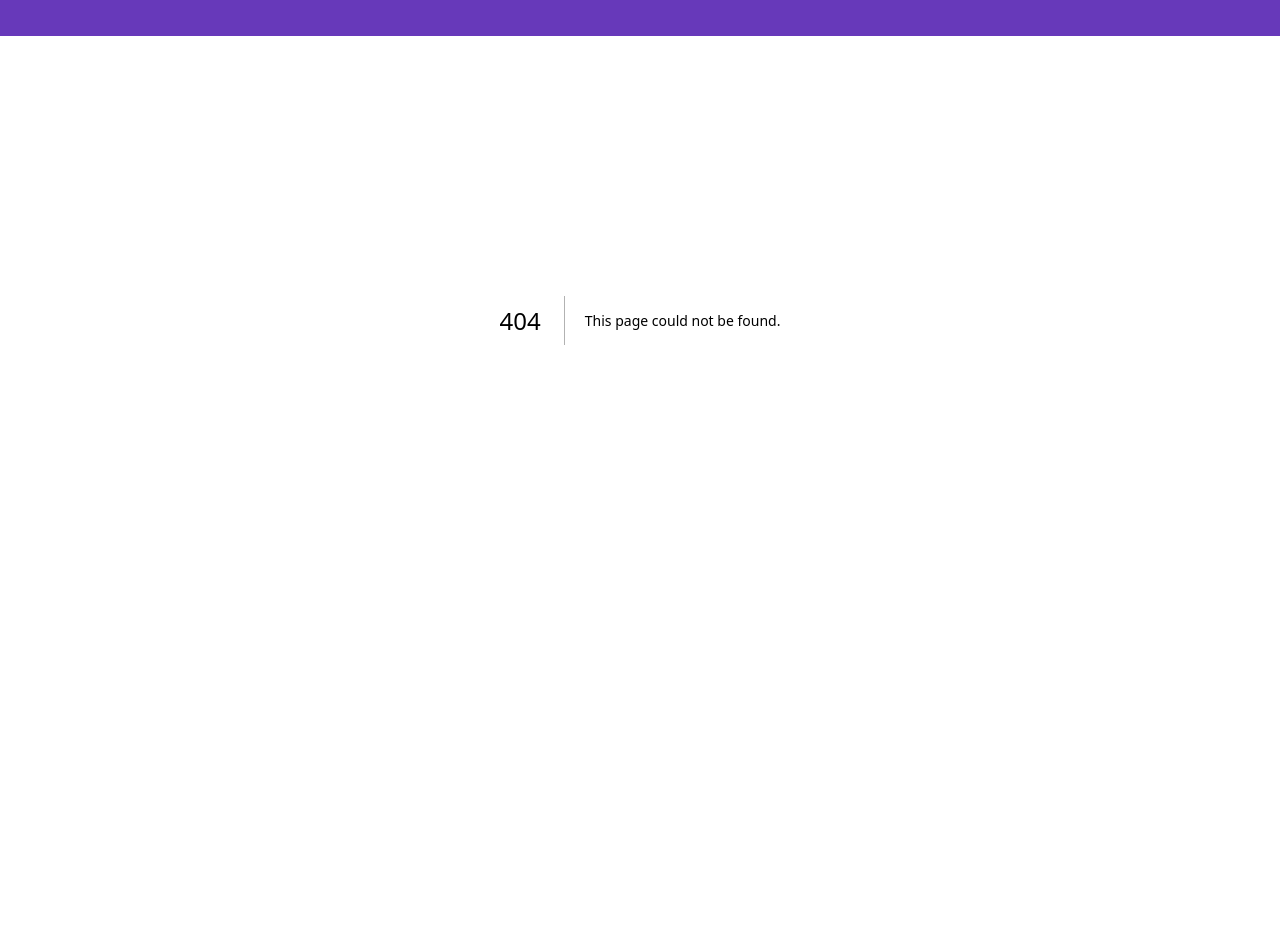
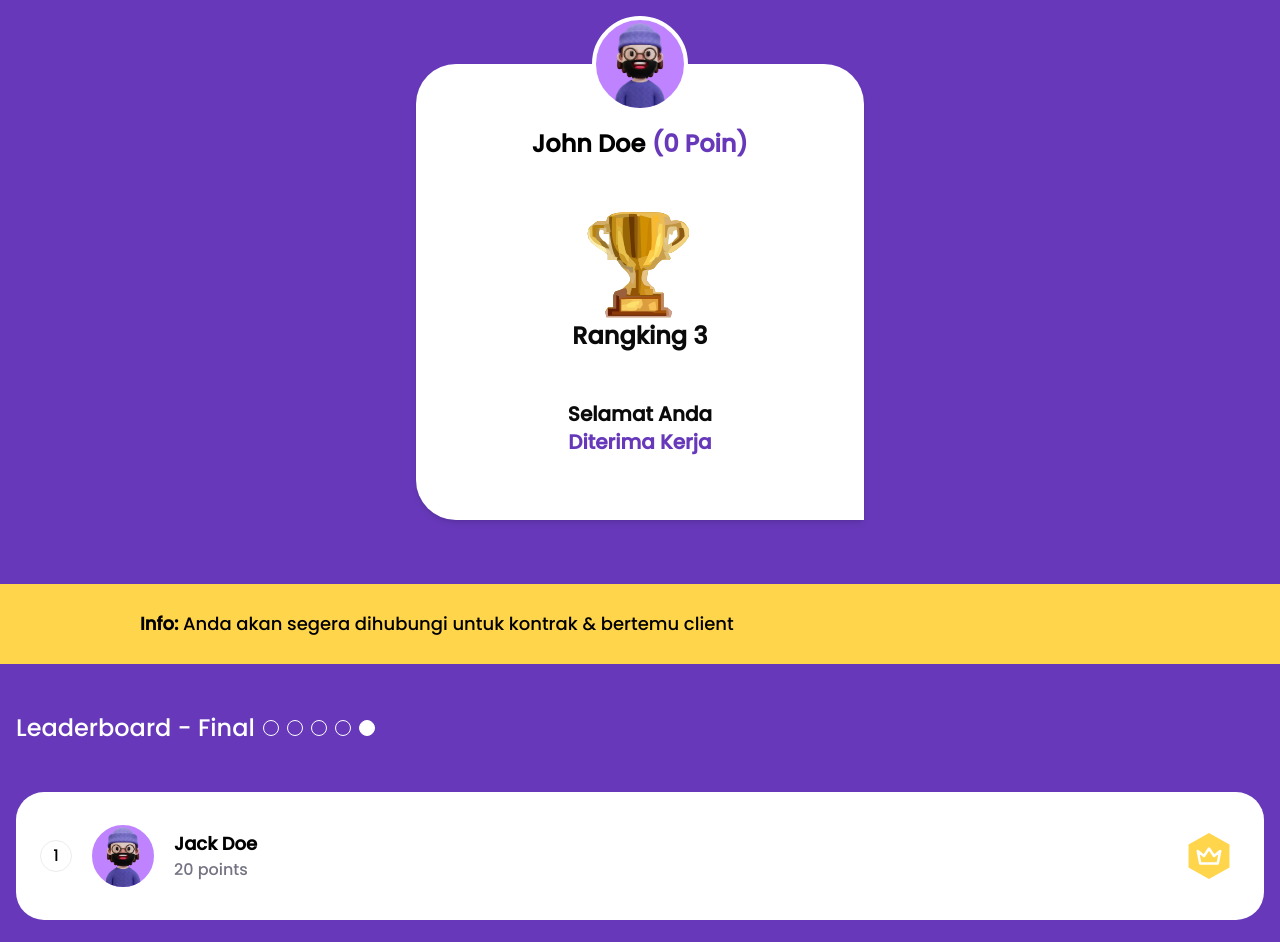
Before and after one commit to venedictchen/alametric-next, a Next.js app: page /leaderboard in a window 1280 px wide. Before the commit this address had no page. Shown: the part 80-1022 px from the top of the page. Before the commit the page ends 800 px from the top, so only its background shows below. Built offline with nearby package versions, Linux system fonts and the light colour scheme.

Commit message:
feat: design done

```diff
--- a/src/app/components/Navbar/index.tsx
+++ b/src/app/components/Navbar/index.tsx
@@ -23,12 +23,12 @@ const Navbar = () => {
         setIsQuestionPage(isQuestionPath);
     }, [pathname]);
 
-    if (!isAuthenticated || isHomePage || isQuestionPage) {
+    if (!isLoaded || !isAuthenticated || isHomePage || isQuestionPage) {
         return null;
     }
 
     return (
-        <nav className="fixed z-40 bg-purple-primary w-full py-6 text-white-100 px-2">
+        <nav className="fixed z-40 bg-purple-primary w-full py-2 text-white-100 px-2">
             <div className="flex justify-between py-4 font-bold">
                 <div className="flex flex-row px-4 items-center">
                     <Link href="/">
--- a/src/app/globals.css
+++ b/src/app/globals.css
@@ -35,6 +35,16 @@
   );
 }
 
+.hexagon-crown {
+  clip-path: polygon(
+    50% 0%,    /* Top center */
+    83% 25%,   /* Top right */
+    83% 75%,   /* Bottom right */
+    50% 100%,  /* Bottom center */
+    17% 75%,   /* Bottom left */
+    17% 25%    /* Top left */
+  );
+}
 
 
 input[type="radio"]{
--- a/src/app/home/page.tsx
+++ b/src/app/home/page.tsx
@@ -13,8 +13,10 @@ const HomePage: React.FC = () => {
     ];
 
     return (
-        <div className="min-h-screen bg-purple-primary flex items-center justify-center">
-           <div className="relative bg-white-100 mx-2 pt-16 mt-48 my-44 rounded-tl-[2.5rem] rounded-tr-[2.5rem] rounded-bl-[2.5rem] shadow-md w-full max-w-md">
+        <div className=" flex flex-col min-h-screen bg-purple-primary py-32 ">
+            <div className="flex px-2 items-center justify-center flex-col w-full">
+
+                <div className="relative bg-white-100 pt-16 mt-4 mb-10 rounded-tl-[2.5rem] rounded-tr-[2.5rem] rounded-bl-[2.5rem] shadow-md w-full max-w-md">
                     <div>
                         <div className="absolute -top-12 left-1/2 transform -translate-x-1/2">
                             <Image
@@ -25,13 +27,16 @@ const HomePage: React.FC = () => {
                                 className="bg-purple-200 rounded-full object-cover border-4 border-white-100"
                             />
                         </div>
-                    <div className="text-center mt-4">
+                        <div>
+
+                            <div className="text-center ">
                                 <h1 className="text-2xl font-semibold">
                                     John Doe <span className="text-purple-primary">(0 Poin)</span>
                                 </h1>
                             </div>
                         </div>
-                <div className="bg-danger-100 rounded-[2rem] mt-8 py-4 px-6 mx-4 flex flex-col items-left">
+                        <div className="flex flex-col gap-8">
+                            <div className="bg-danger-100 rounded-[2rem] mt-4 py-4 px-6 mx-2 flex flex-col items-left">
                                 <h1 className="text-xl pl-1 font-extrabold text-[#bf7683]">Level 1</h1>
                                 <div className="flex items-center mt-2">
                                     <MdAccessTime size={32} className="text-danger-200 mr-2" />
@@ -39,7 +44,8 @@ const HomePage: React.FC = () => {
                                 </div>
                             </div>
 
-                <div className="grid grid-cols-2 grid-rows-2 gap-8 my-16 mx-4">
+
+                            <div className="grid grid-cols-2 grid-rows-2 gap-8 mb-12 mx-4">
                                 {levels.map((level, index) => (
                                     <div key={level.id}>
                                         {userLevel >= level.id ? (
@@ -75,7 +81,14 @@ const HomePage: React.FC = () => {
                                     </div>
                                 ))}
                             </div>
+
                         </div>
+
+                    </div>
+
+                </div>
+            </div>
+
         </div>
     );
 }
--- /dev/null
+++ b/src/app/leaderboard/page.tsx
@@ -0,0 +1,160 @@
+import Image from "next/image";
+import { MdAccessTime } from "react-icons/md";
+import { TbCrown } from "react-icons/tb";
+const leaderboardPage: React.FC = () => {
+    const currentUserName = 'John Doe';
+
+    const users = [
+        { id: 1, name: 'Jack Doe', points: 20, avatar: '/profile.png' },
+        { id: 2, name: 'Jane Doe', points: 15, avatar: '/profile.png' },
+        { id: 3, name: 'John Doe', points: 10, avatar: '/profile.png' },
+        { id: 4, name: 'Jill Doe', points: 5, avatar: '/profile.png' },
+        { id: 5, name: 'Jake Doe', points: 4, avatar: '/profile.png' },
+        { id: 6, name: 'Jimmy Doe', points: 3, avatar: '/profile.png' },
+        { id: 7, name: 'Judy Doe', points: 2, avatar: '/profile.png' },
+        { id: 8, name: 'Josh Doe', points: 1, avatar: '/profile.png' },
+        { id: 9, name: 'James Doe', points: 1, avatar: '/profile.png' },
+        { id: 10, name: 'Jay Doe', points: 1, avatar: '/profile.png' },
+    ];
+
+    users.sort((a, b) => {
+        if (a.points === b.points) {
+            return a.name.localeCompare(b.name);
+        } else {
+            return b.points - a.points;
+        }
+    });
+
+
+    return (
+        <div className=" flex flex-col gap-6 min-h-screen bg-purple-primary py-32 ">
+            <div className="flex px-2 items-center justify-center flex-col w-full">
+
+                <div className="relative bg-white-100 pt-16 mt-4 mb-10 rounded-tl-[2.5rem] rounded-tr-[2.5rem] rounded-bl-[2.5rem] shadow-md w-full max-w-md">
+                    <div>
+                        <div className="absolute -top-12 left-1/2 transform -translate-x-1/2">
+                            <Image
+                                src="/profile.png"
+                                alt="Profile Picture"
+                                width={96}
+                                height={96}
+                                className="bg-purple-200 rounded-full object-cover border-4 border-white-100"
+                            />
+                        </div>
+                        <div>
+
+                            <div className="text-center">
+                                <h1 className="text-2xl font-semibold">
+                                    John Doe <span className="text-purple-primary">(0 Poin)</span>
+                                </h1>
+                            </div>
+                        </div>
+                        <div className="flex flex-col gap-12">
+                            <div className="flex flex-col mt-10  items-center justify-center">
+
+                                <Image
+                                    src="/trophy.svg"
+                                    alt="Trophy Picture"
+                                    width={120}
+                                    height={120}
+
+                                />
+                                <p className="text-black-100 text-2xl font-semibold" >Rangking 3</p>
+                            </div>
+
+                            <div className="flex flex-col mb-16 items-center justify-center">
+
+                                <p className="text-black-100 text-xl font-semibold" >Selamat Anda</p>
+                                <p className="text-purple-primary text-xl font-semibold" >Diterima Kerja</p>
+                            </div>
+
+
+                        </div>
+
+                    </div>
+
+                </div>
+            </div>
+            <div className="flex bg-warning-200 w-full h-20 items-center justify-center  ">
+
+                <p className="text-left text-lg mr-10 w-3/4 font-bold">Info: <span className="font-normal">Anda akan segera dihubungi untuk kontrak & bertemu client</span> </p>
+
+            </div>
+
+
+            <div className="flex w-full h-20 items-center">
+
+                <div className="flex flex-row justify-center items-center px-4 max-w-full">
+                    <p className="text-left text-white-100 text-2xl mr-2 font-normal">Leaderboard - Final </p>
+                    <div className="flex flex-row gap-2 ">
+                        <span className="h-4 w-4 rounded-full border border-white-100 block"></span>
+                        <span className="h-4 w-4 rounded-full border border-white-100 block"></span>
+                        <span className="h-4 w-4 rounded-full border border-white-100 block"></span>
+                        <span className="h-4 w-4 rounded-full border border-white-100 block"></span>
+                        <span className="h-4 w-4 rounded-full border border-white-100 block bg-white-100"></span>
+
+                    </div>
+
+
+
+                </div>
+
+            </div>
+            {users.map((user, index) => (
+                <div key={index} className="flex w-full items-center">
+                    <div className={`flex flex-row ${user.name === currentUserName ? 'bg-yellow-100' : 'bg-white-100'} h-32 px-6 py-10 rounded-tl-[1.75rem] rounded-tr-[1.75rem]
+                rounded-bl-[1.75rem] rounded-br-[1.75rem] w-full gap-4 items-center mx-4 max-w-full`}>
+                        <div className="circle-inner bg-[#FFFFFF] border border-grey-50 rounded-full w-8 h-8 flex items-center justify-center">{index + 1}</div>
+                        <Image
+                            src="/profile.png"
+                            alt="Profile Picture"
+                            width={70}
+                            height={70}
+                            className="bg-purple-200 rounded-full object-cover border-4 border-white-100"
+                        />
+                        <div>
+                            <p className="font-bold text-lg">{user.name}</p>
+                            <p className="text-grey-200 text-md">{user.points} points</p>
+                        </div>
+                        <div className="flex flex-1 justify-end">
+                            {index === 0 &&
+
+                                <div className="hexagon-crown cursor-disabled bg-warning-200 py-2 px-4 items-center justify-center">
+                                    <div className="relative">
+                                        <TbCrown size={30} color='#ffffff' />
+                                    </div>
+                                </div>
+
+                            }
+                            {index === 1 &&
+
+                                <div className="hexagon-crown cursor-disabled bg-[#e1e1e2] py-2 px-4 items-center justify-center">
+                                    <div className="relative">
+                                        <TbCrown size={30} color='#ffffff' />
+                                    </div>
+                                </div>
+
+                            }
+                            {index === 2 &&
+
+                                <div className="hexagon-crown cursor-disabled bg-[#f6b191] py-2 px-4 items-center justify-center">
+                                    <div className="relative">
+                                        <TbCrown size={30} color='#ffffff' />
+                                    </div>
+                                </div>
+
+                            }
+                        </div>
+                    </div>
+                </div>
+            ))}
+
+
+
+
+        </div>
+
+    )
+}
+
+export default leaderboardPage;
--- a/src/app/level/[number]/page.tsx
+++ b/src/app/level/[number]/page.tsx
@@ -3,7 +3,7 @@ import React from 'react';
 const LevelPage: React.FC = () => {
     return (
         <div className="min-h-screen bg-purple-50 p-4 ">
-            <div className="bg-white-100 rounded-lg p-3 mb-4" style={{ borderTop: '12px solid #6739ba' }}>
+            <div className="bg-white-100 rounded-lg  p-3 mb-4" style={{ borderTop: '12px solid #6739ba' }}>
                 <h1 className="text-2xl font-bold mb-2">Level 1</h1>
                 <p className="text-[#fc3030]">* Menunjukkan Pertanyaan yang wajib diisi</p>
             </div>
@@ -39,6 +39,7 @@ const LevelPage: React.FC = () => {
                     </div>
                 </div>
             </div>
+
             <div className="flex flex-row gap-8 justify-center items-center mt-6">
                 <button className="bg-white-100 text-purple-primary font-normal rounded-lg text-xl py-4 shadow-lg shadow-[#b5b2bd] min-w-[175px]">Kembali</button>
                 <button className="bg-white-100 text-purple-primary font-normal rounded-lg text-xl py-4 shadow-lg shadow-[#b5b2bd] min-w-[175px]">Berikutnya</button>
--- a/src/app/page.tsx
+++ b/src/app/page.tsx
@@ -22,7 +22,7 @@ export default function Home() {
       <section className="flex flex-row gap-2 mt-40 mb-40 items-center justify-center w-full">
         <div className="pt-2">
           <Image
-            src="/Group 1.svg"
+            src="/logo.svg"
             alt="Alametric logo"
             width={50}
             height={50}
```
Also changed, not shown: public/Group 1.svg (deleted), public/trophy.svg (added). Lines whose indentation alone changed are shown as unchanged.
